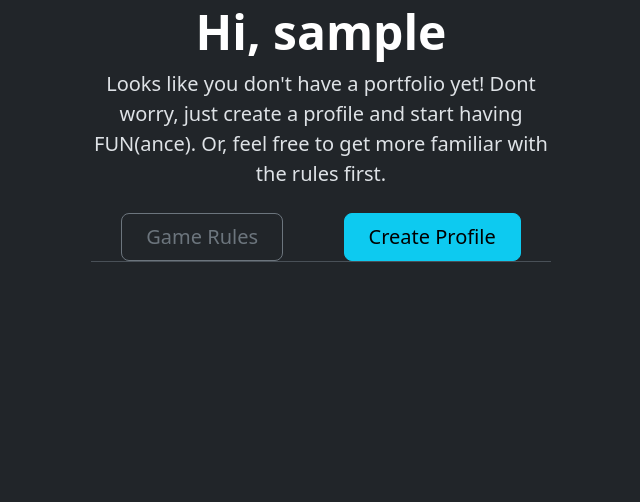
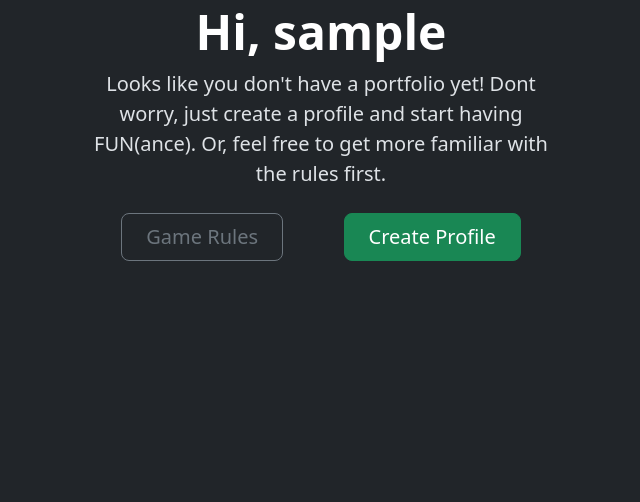
Before and after one commit to yangsu01/Funance_app, a Flask app: page /dashboard in a window 1280 px wide. Shown: the part 213-715 px from the top of the page, without its empty margins (319-959 px from the left). Run offline with Flask 3, Linux system fonts and the light colour scheme; the visitor is signed in with stand-in values (Sample User, id 1); data that the repository does not hold is empty; some libraries are stand-ins or nearby versions.

Commit message:
update create portfolio UI

```diff
--- a/src/webapp/templates/portfolio_sim/dashboard.html
+++ b/src/webapp/templates/portfolio_sim/dashboard.html
@@ -145,17 +145,18 @@
         {% else %}
             <h1 class="text-center my-5">Buy something first to track your portfolio!</h1>
         {% endif %}
+
     {% else %}
         <!-- prompt user to create portfolio -->
         <div class="px-4 py-5 my-5 text-center">
             <h1 class="display-5 fw-bold text-body-emphasis">Hi, {{ username }}</h1>
             <div class="col-lg-6 mx-auto">
                 <p class="lead mb-4">Looks like you don't have a portfolio yet! Dont worry, just create a profile and start having FUN(ance). Or, feel free to get more familiar with the rules first.</p>
-                <div class="d-flex justify-content-around flex-wrap flex-md-nowrap align-items-center border-bottom">
+                <div class="d-flex justify-content-around flex-wrap flex-md-nowrap align-items-center">
                     <a type="button" class="btn btn-outline-secondary btn-lg px-4 mr-3" id="rules" href="{{ url_for('portfolio_sim.rules') }}">Game Rules</a>
                     <form method="POST">
                         <input type="hidden" name="create_portfolio" value="create user portfolio">
-                        <button type="submit" class="btn btn-info btn-lg px-4 gap-3" id="createProfile">Create Profile</button>
+                        <button type="submit" class="btn btn-success btn-lg px-4 gap-3" id="createProfile">Create Profile</button>
                     </form>
                 </div>
             </div>
```
